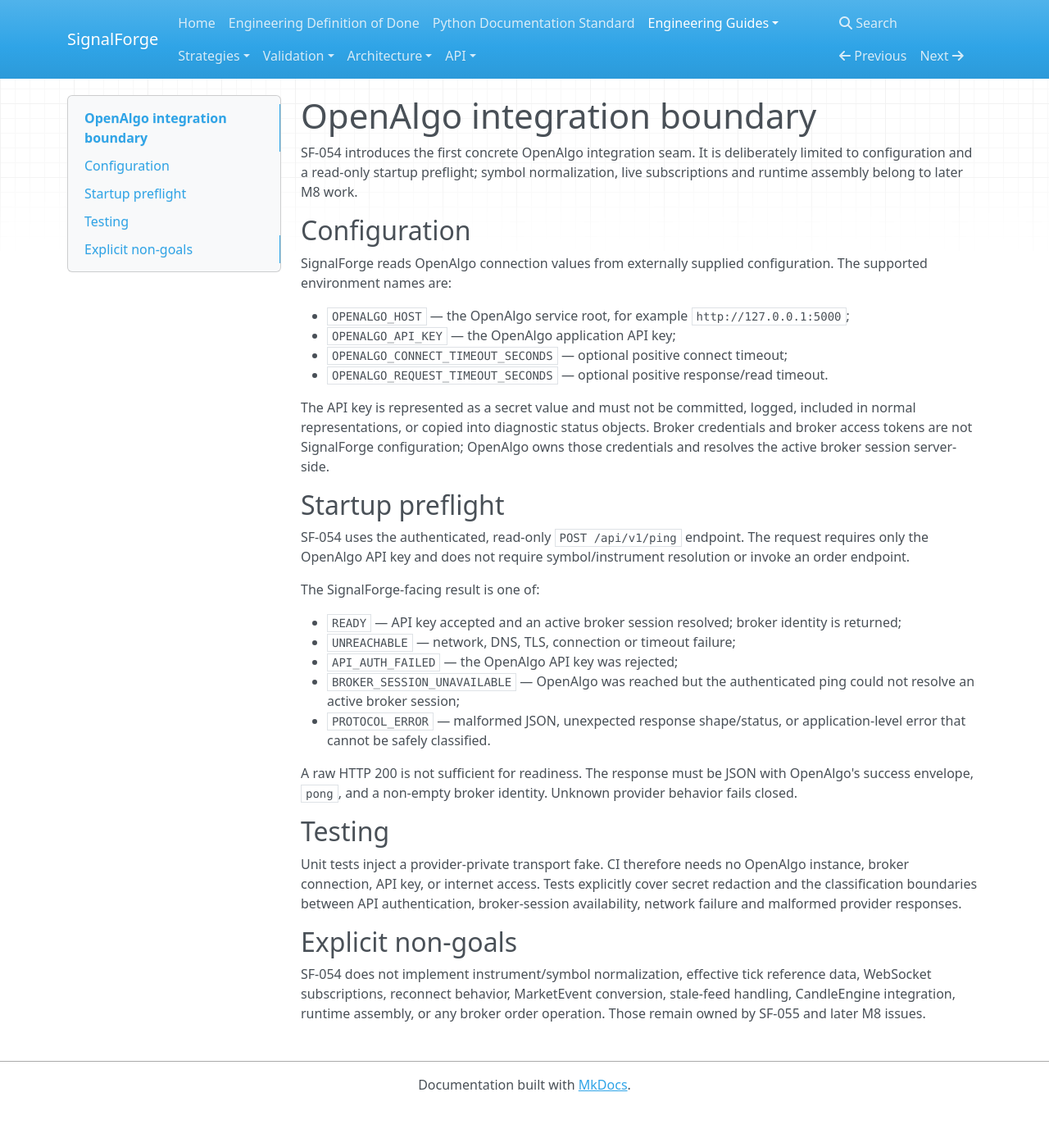
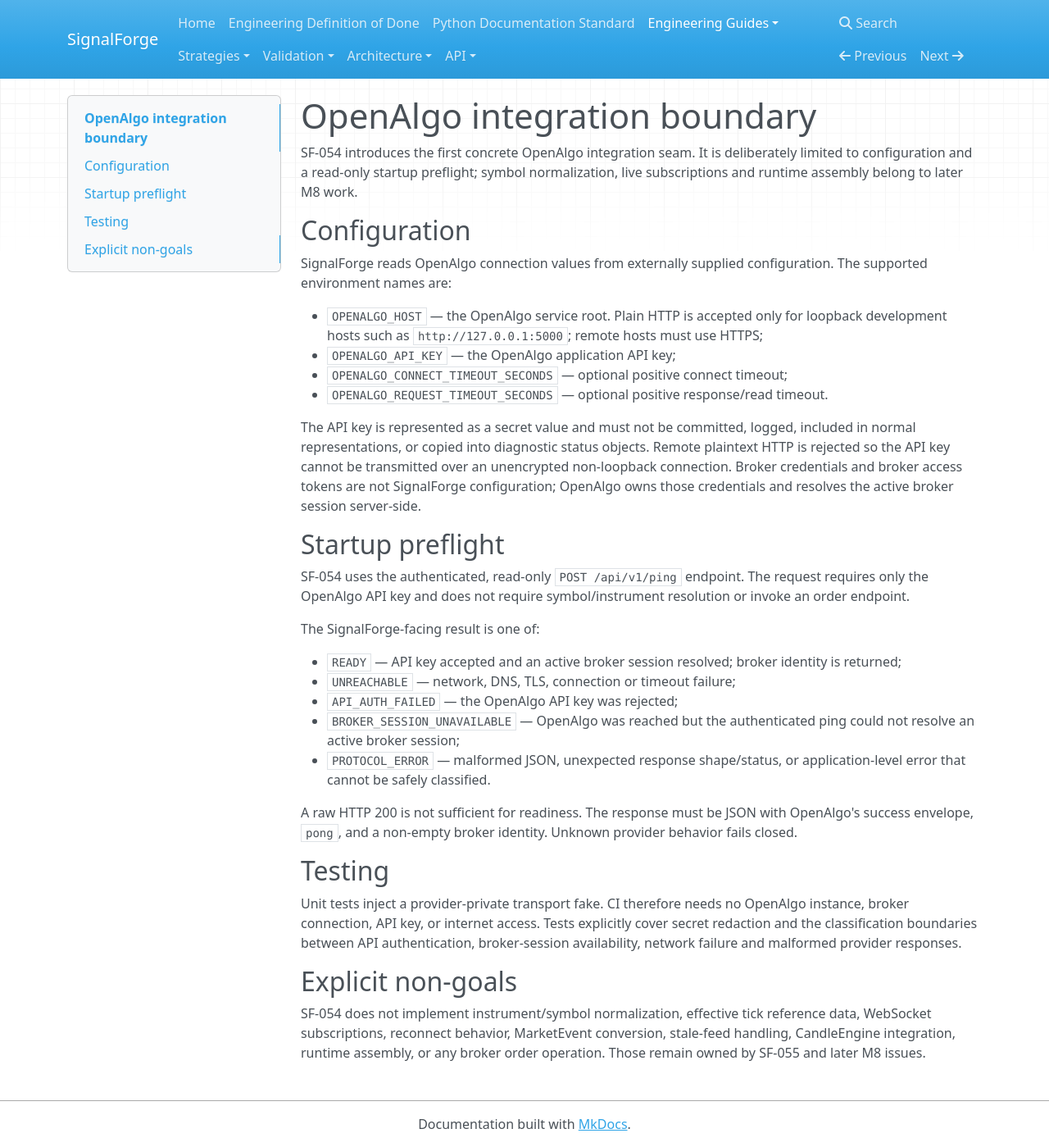
Before and after one commit to harishkamathuk/signalforge, an MkDocs documentation site: the page built from docs/openalgo-integration.md, in a window 1280 px wide and 1399 px high. Shown: the whole window at 82% size. Built offline with MkDocs 1.6.1, drawn with Linux system fonts in a browser that asks for light colours; nearby versions of some CDN libraries.

Commit message:
SF-054: document TLS requirement for remote OpenAlgo hosts

```diff
--- a/docs/openalgo-integration.md
+++ b/docs/openalgo-integration.md
@@ -9,13 +9,14 @@
 SignalForge reads OpenAlgo connection values from externally supplied configuration. The supported
 environment names are:
 
-- `OPENALGO_HOST` — the OpenAlgo service root, for example `http://127.0.0.1:5000`;
+- `OPENALGO_HOST` — the OpenAlgo service root. Plain HTTP is accepted only for loopback development hosts such as `http://127.0.0.1:5000`; remote hosts must use HTTPS;
 - `OPENALGO_API_KEY` — the OpenAlgo application API key;
 - `OPENALGO_CONNECT_TIMEOUT_SECONDS` — optional positive connect timeout;
 - `OPENALGO_REQUEST_TIMEOUT_SECONDS` — optional positive response/read timeout.
 
 The API key is represented as a secret value and must not be committed, logged, included in normal
-representations, or copied into diagnostic status objects. Broker credentials and broker access
+representations, or copied into diagnostic status objects. Remote plaintext HTTP is rejected so the
+API key cannot be transmitted over an unencrypted non-loopback connection. Broker credentials and broker access
 tokens are not SignalForge configuration; OpenAlgo owns those credentials and resolves the active
 broker session server-side.
 
```
